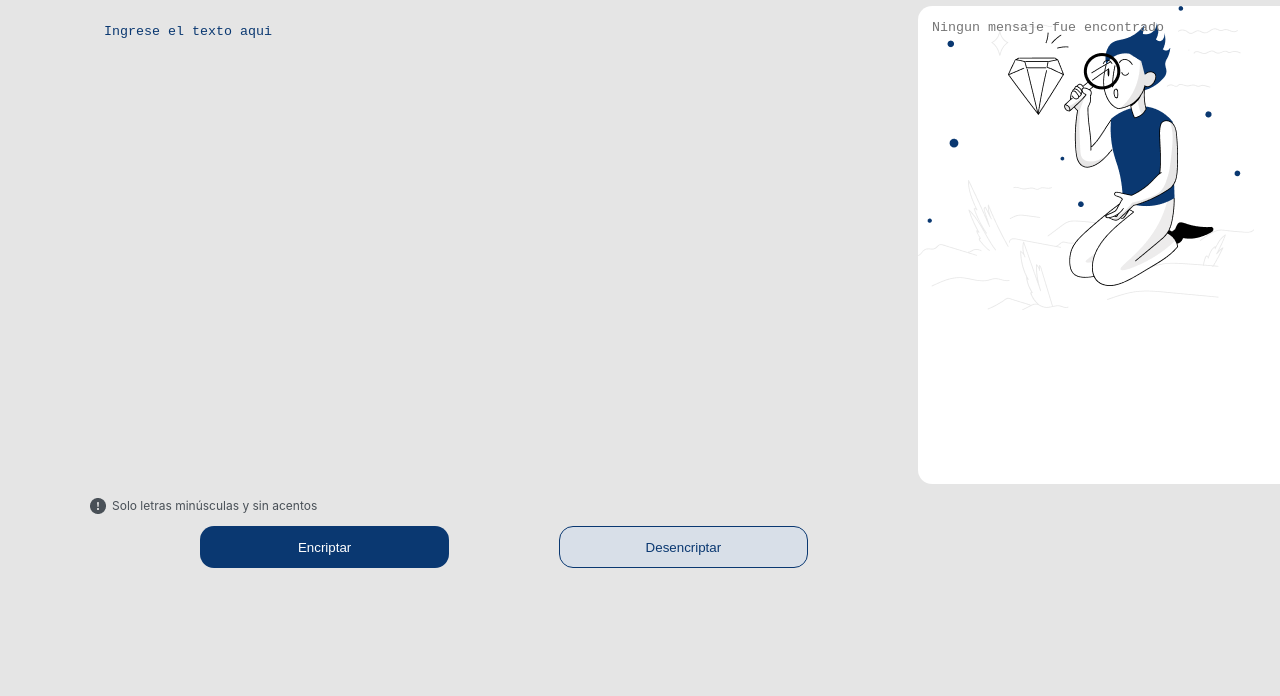
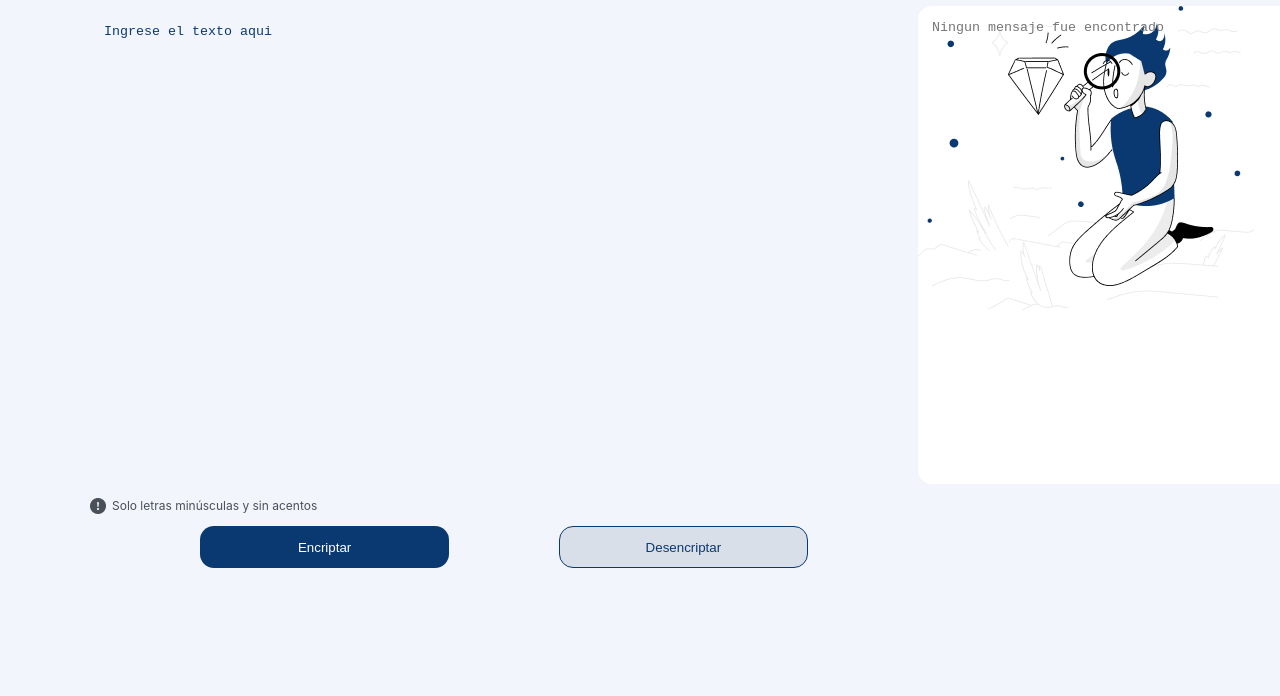
Before and after one commit to David-Carr-C/Encriptador, a plain HTML site: page index.html in a window 1280 px wide. Shown: the part 104-800 px from the top of the page. Drawn offline with Linux system fonts and the light colour scheme.

Commit message:
Update encriptador.css

```diff
--- a/encriptador.css
+++ b/encriptador.css
@@ -1,6 +1,6 @@
 body {
 	font-family: "Inter";
-	background-color: #E5E5E5;
+	background-color: #f3f5fc; /*Este es el verdadero color de fondo, el que tome cuando te lo mostre estaba mal xd*/
 }
 
 header {
```
